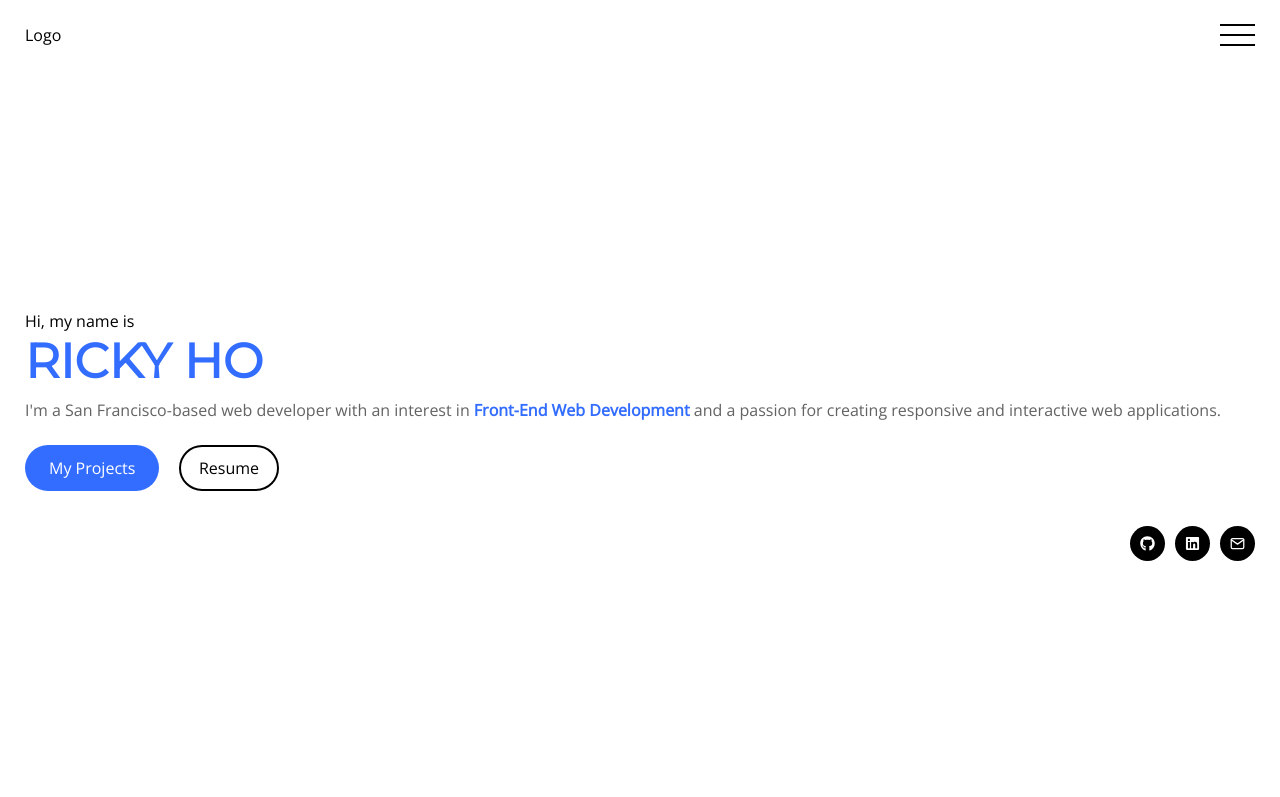
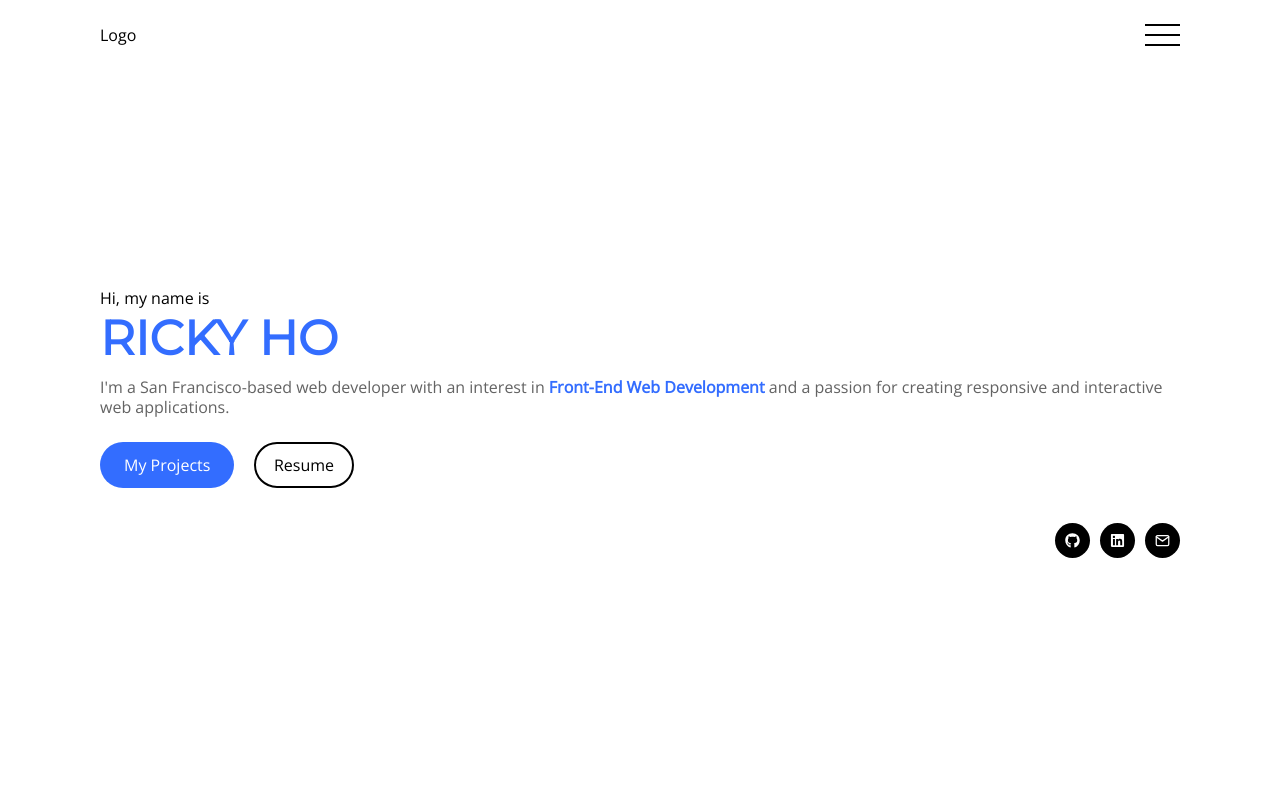
Before and after one commit to ricky-ho/Portfolio-v1, a Gatsby site: page / in a window 1280 px wide. Shown: the top 797 px of the page. Built offline with nearby package versions, Linux system fonts and the light colour scheme; Gatsby itself is replaced by a stand-in of ours.

Commit message:
Added media queries to Layout component

```diff
--- a/src/components/Layout/layout.scss
+++ b/src/components/Layout/layout.scss
@@ -49,13 +49,13 @@
   flex-direction: column;
   width: 100%;
   height: 100%;
+  padding: 0 25px;
   margin-top: var(--header-height);
 }
 
 section {
   font-family: var(--font-body);
-  scroll-margin-top: var(--header-height);
-  padding: 25px;
+  scroll-margin-top: calc(var(--header-height) + 20px);
   padding-bottom: 75px;
 }
 
@@ -90,4 +90,42 @@
 
 a {
   cursor: pointer;
+  text-decoration: none;
 }
+
+/* MEDIA QUERIES */
+@media screen and (min-width: 700px) {
+  header,
+  footer,
+  main {
+    padding-left: 75px;
+    padding-right: 75px;
+  }
+}
+
+@media screen and (min-width: 1024px) {
+  header,
+  footer,
+  main {
+    padding-left: 100px;
+    padding-right: 100px;
+  }
+}
+
+@media screen and (min-width: 1440px) {
+  header,
+  footer,
+  main {
+    padding-left: 150px;
+    padding-right: 150px;
+  }
+}
+
+@media screen and (min-width: 1920px) {
+  header,
+  footer,
+  main {
+    padding-left: 250px;
+    padding-right: 250px;
+  }
+}
```
